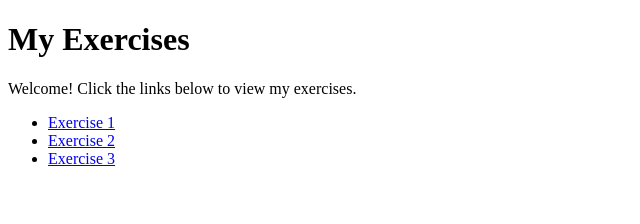
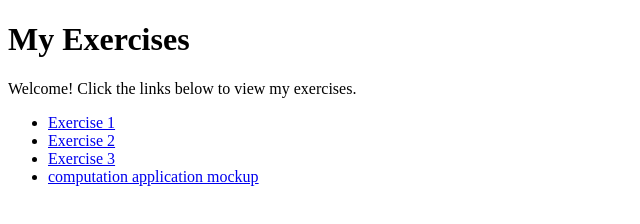
Before and after one commit to BayuTriBhaskara/ASSIGNMENT, a plain HTML site: page docs/index.html in a window 1280 px wide. Shown: the whole page, without its empty margins (0-640 px from the left). Drawn offline with Linux system fonts and the light colour scheme.

Commit message:
Update index.html

```diff
--- a/docs/index.html
+++ b/docs/index.html
@@ -11,6 +11,7 @@
     <li><a href="26b39.html">Exercise 1</a></li>
     <li><a href="26b41.html">Exercise 2</a></li>
     <li><a href="26b43.html">Exercise 3</a></li>
+    <li><a href="mockup.html">computation application mockup</a></li>
   </ul>
 </body>
 </html>
```
